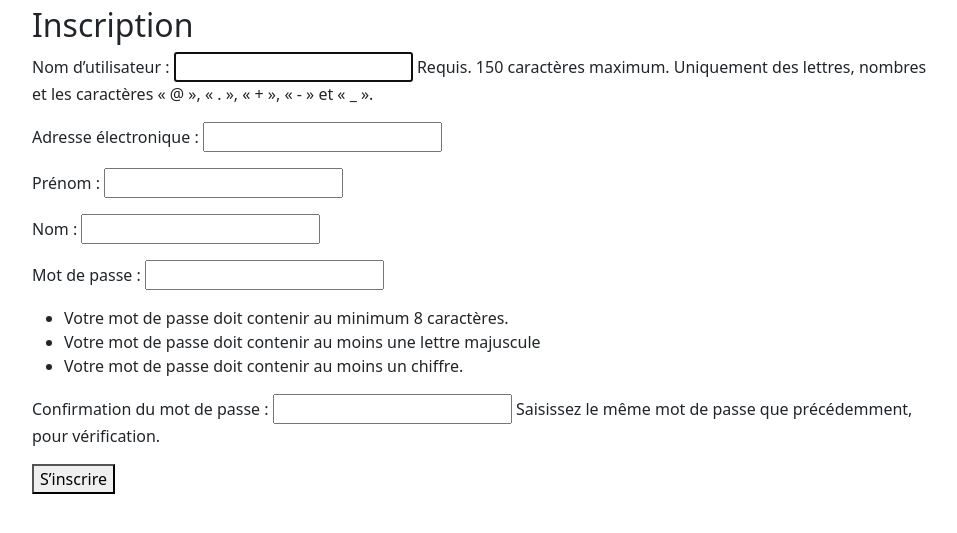
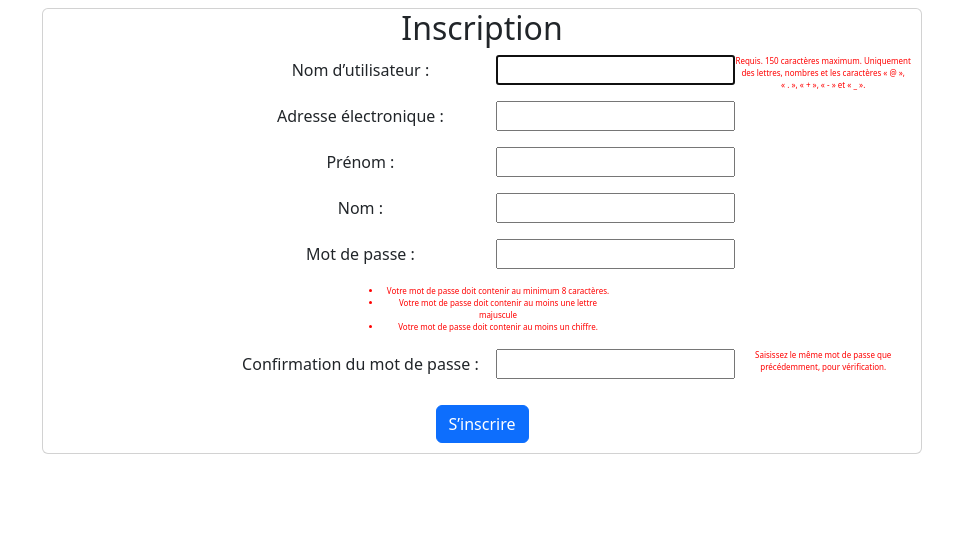
Before and after one commit to lethyxnekuia/litrevu, a Django app: page /signup/ in a window 1280 px wide. Shown: the part 65-598 px from the top of the page, without its empty margins (158-1115 px from the left). Run offline with Django 4.2, Linux system fonts and the light colour scheme.

Commit message:
last fix

```diff
--- a/litrevu/authentication/templates/authentication/login.html
+++ b/litrevu/authentication/templates/authentication/login.html
@@ -1,11 +1,13 @@
 {% extends 'base.html' %}
 {% block title %}Connexion{% endblock %}
 {% block content %}
+<div class="card text-center">
     <h2>Connexion</h2>
     <form method="post">
         {{ form.as_p }}
         {% csrf_token %}
-        <button type="submit" >Se connecter</button>
+        <button class="btn btn-primary" type="submit" >Se connecter</button>
     </form>
     <p>Pas encore membre ? <a href="{% url 'signup' %}">Inscrivez-vous maintenant !</a></p>
+</div>
 {% endblock content %}
--- a/litrevu/authentication/templates/authentication/password_change_done.html
+++ /dev/null
@@ -1,6 +0,0 @@
-{% extends 'base.html' %}
-{% block title %}Changer de mot de passe{% endblock %}
-{% block content %}
-    <h2>Mot de passe modifié avec succès</h2>
-    <p>Vous avez changé votre mot de passe avec succès ! Cliquez <a href={% url 'home' %}>ici</a> pour revenir à la page d’accueil.</p>
-{% endblock content %}
--- a/litrevu/authentication/templates/authentication/signup.html
+++ b/litrevu/authentication/templates/authentication/signup.html
@@ -1,6 +1,7 @@
 {% extends 'base.html' %}
 {% block title %}Deconnexion {% endblock %}
 {% block content %}
+<div class="card text-center">
     <h2>Inscription</h2>
     {% if form.errors %}
         {{ form.errors }}
@@ -8,6 +9,7 @@
     <form method="post">
         {{ form.as_p }}
         {% csrf_token %}
-        <button type="submit" >S’inscrire</button>
+        <button class="btn btn-primary" type="submit" >S’inscrire</button>
     </form>
+</div>
 {% endblock content %}
--- a/litrevu/static/main.css
+++ b/litrevu/static/main.css
@@ -14,6 +14,31 @@ h1{
     padding-top: 15px;
     text-align: center;
 }
+
+.helptext{
+    margin: auto;
+    font-size: 8px;
+    color: red;
+}
+
+form ul{
+    font-size: 8px;
+    color: red;
+    width: 30%;
+    margin: 0 auto;
+}
+form p {
+    position: relative;
+}
+form p label{
+    width: 30%;
+}
+form p span{
+    width: 20%;
+    position: absolute;
+    right: 10px;
+}
+
 
 nav{
     position: absolute;
```
Also changed, not shown: litrevu/authentication/templates/authentication/password_change_form.html (deleted, +0 -10 lines), 1 other file.
